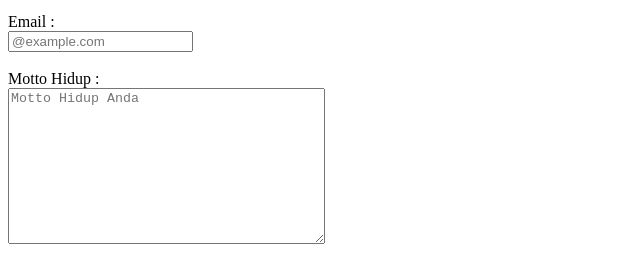
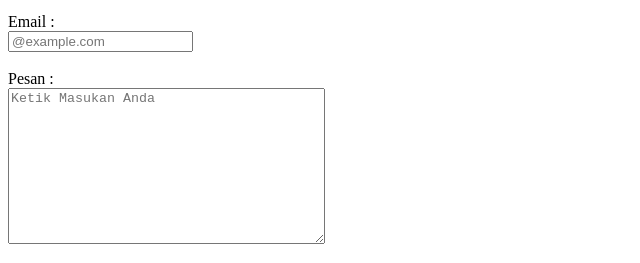
Before and after one commit to andimrizky/CV, a plain HTML site: page contact.html in a window 1280 px wide. Shown: the part 319-582 px from the top of the page, 0-640 px from the left. Drawn offline with Linux system fonts and the light colour scheme.

Commit message:
Update contact.html
Mengubah masukan teks pesan

```diff
--- a/contact.html
+++ b/contact.html
@@ -23,8 +23,8 @@
 			<input type = "text" placeholder="@example.com" name="email"><br><br>
 
 
-			<label>Motto Hidup :</label><br>
-			<textarea rows="10" cols="37" placeholder="Motto Hidup Anda" name="message"></textarea><br><br>
+			<label>Pesan :</label><br>
+			<textarea rows="10" cols="37" placeholder="Ketik Masukan Anda" name="message"></textarea><br><br>
 
 			<label>Warna Kesukaan : </label>
 			<input type = "color" name="warna"><br><br>
```
